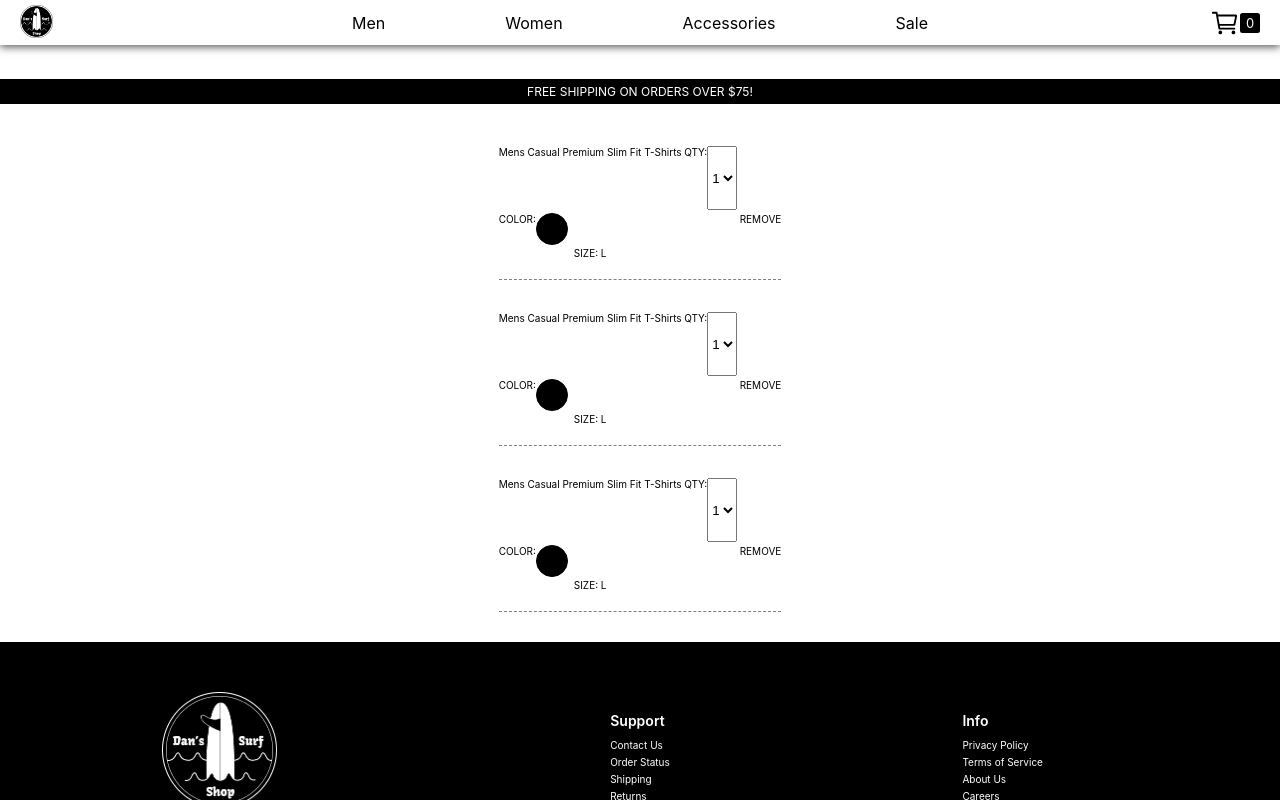
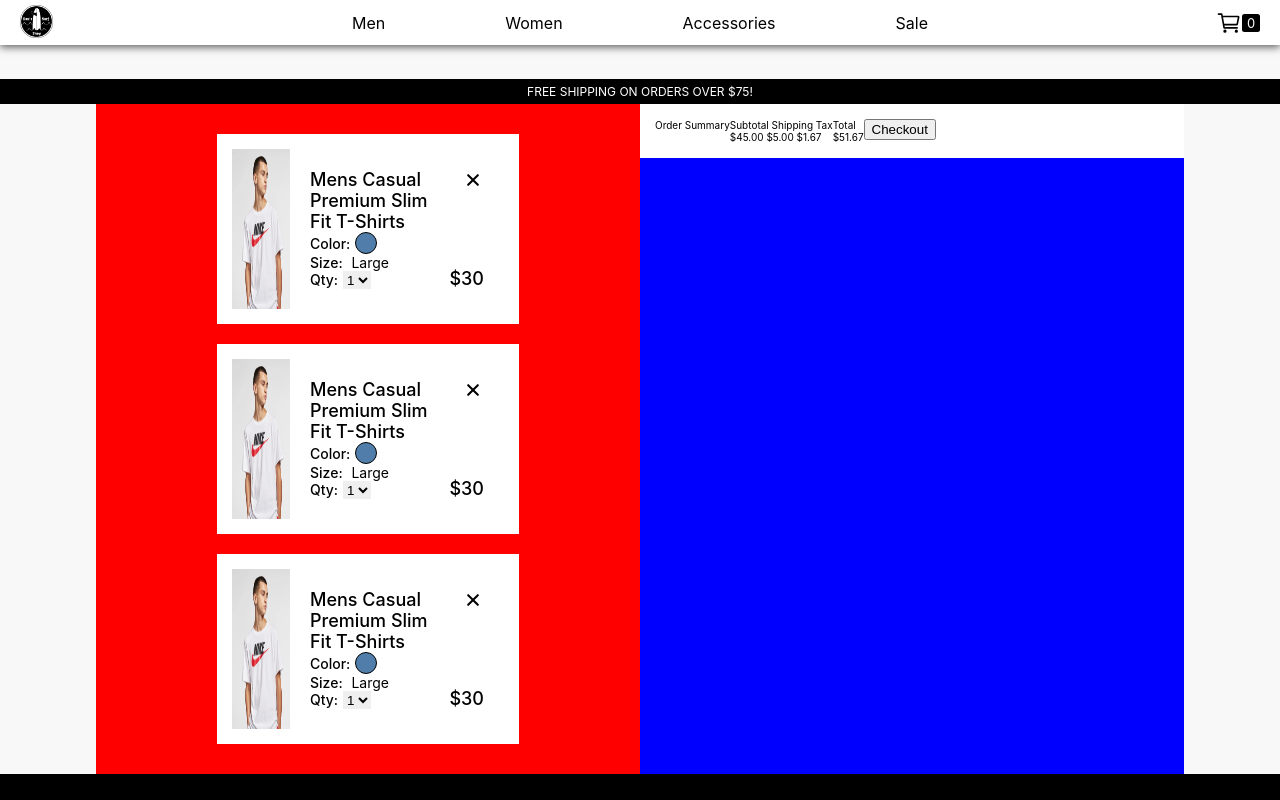
Before and after one commit to danlaratta/Dans_Surf_Shop, a React (Create React App) app in the folder frontend/: page /checkout in a window 1280 px wide. Shown: the top 800 px of the page. Built offline with nearby package versions, Linux system fonts and the light colour scheme.

Commit message:
cart card layout finished

```diff
--- a/frontend/src/components/CartCard.jsx
+++ b/frontend/src/components/CartCard.jsx
@@ -1,94 +1,142 @@
 import React from 'react'
 import styled from 'styled-components/macro'
+import img from '../assets/test.jpeg'
+import { IoClose } from 'react-icons/io5'
 
 const Container = styled.div`
-    width: 100%;
-    border-bottom: 0.1rem dashed gray;
+    width: 50%;
+    padding: 1.5rem;
+    background-color: #fff;
 `
 
 const Wrapper = styled.div`
+    display: flex;
+`
+
+const LeftSection = styled.div`
+    flex: 3;
+    display: flex;
+`
+
+const Image = styled.img`
+    width: 100%;
+`
+
+const RightSection = styled.div`
+    flex: 9;
+    width: 100%;
+    display: flex;
+    justify-content: space-between;
+    align-items: center;
+    padding: 2rem;
+`
+
+const LeftTextContainer = styled.div`
+    height: 100%;
+    display: flex;
+    flex-direction: column;
+    justify-content: space-between;
+    /* gap: 3rem; */
+`
+
+const Title = styled.span`
+    font-size: 1.8rem;
+    font-weight: 500;
+    width: 85%;
+`
+
+const ColorContainer = styled.div`
+    display: flex;
+    align-items: center;
+`
+
+const Colors = styled.div`
+    background-color: ${(props) => props.color};
+    width: 2rem;
+    height: 2rem;
+    border-radius: 50%;
+    border: 0.15rem solid #000;
+`
+
+const SubTitle = styled.span`
+    font-size: 1.4rem;
+    font-weight: 500;
+    padding-right: 0.5rem;
+`
+
+const SizeContainer = styled.span`
 
 `
 
-const CardSection = styled.div`
-
-`
-
-const Image = styled.img`
-
-`
-
-const TextContainer = styled.div`
-    display: grid;
-    grid-template-rows: 2fr 1fr 1fr;
-    grid-template-areas:
-        "title   qty   nav"
-        "color   .          remove"
-        "size    .          .";
-    text-align: center;
-    grid-gap: 0.25rem;
-`
-
-const Title = styled.span`
-    grid-area: title;
+const Text = styled.span`
+    font-size: 1.4rem;
 `
 
 const Quantity = styled.div`
     display: flex;
-    grid-area: qty;
 `
 
-const Label = styled.label`
+const QtySelect = styled.select`
+    border: none;
+    padding-top: 0.1rem;
+
+    &:hover {
+        cursor: pointer;
+    }
 
 `
 
-const QtySelect = styled.select`
 
+
+const RightTextContainer = styled.div`
+    height: 100%;
+    display: flex;
+    flex-direction: column;
+    justify-content: space-between;
 `
 
-const ColorContainer = styled.div`
-    display: flex;
-    grid-area: color;
+const Price = styled.span`
+    font-size: 1.8rem;
+    font-weight: 500;
 `
 
-const Colors = styled.div`
-    background-color: ${(props) => props.color};
-    width: 3rem;
-    height: 3rem;
-    border-radius: 50%;
-    border: 0.15rem solid #000;
+const RemoveIcon = styled.div`
+    font-size: 2.2rem;
+    display: flex;
+    justify-content: flex-end;
 
     &:hover {
+        cursor: pointer;
+        color: #ce0101;
         transform: scale(1.1);
-        cursor: pointer;
     }
-`
-
-const Remove = styled.span`
-    grid-area: remove;
-`
-
-const SizeContainer = styled.span`
-    grid-area: size;
-`
-
-const Size = styled.span`
 `
 
 const CartCard = () => {
     return (
         <Container>
             <Wrapper>
-                <CardSection>
-                    <Image src="" />
-                </CardSection>
+                <LeftSection>
+                    <Image src={img} />
+                </LeftSection>
 
-                <CardSection>
-                    <TextContainer>
+                <RightSection>
+                    <LeftTextContainer>
                         <Title> Mens Casual Premium Slim Fit T-Shirts </Title>
 
+                        <ColorContainer>
+                            <SubTitle> Color: </SubTitle>
+                            <Colors color="#517daa" />
+                            {/* <Text> Navy </Text> */}
+                        </ColorContainer>
+
+                        <SizeContainer>
+                            <SubTitle> Size: </SubTitle>
+                            <Text> Large </Text>
+                        </SizeContainer>
+
                         <Quantity>
-                            <Label> QTY: </Label>
+                            <SubTitle> Qty: </SubTitle>
                             <QtySelect>
                                 <option value="1"> 1 </option>
                                 <option value="2"> 2 </option>
@@ -97,20 +145,13 @@ const CartCard = () => {
                                 <option value="5"> 5 </option>
                             </QtySelect>
                         </Quantity>
+                    </LeftTextContainer>
 
-                        <ColorContainer>
-                            <Label> COLOR: </Label>
-                            <Colors color='#000' />
-                        </ColorContainer>
-
-                        <Remove>  REMOVE </Remove>
-
-                        <SizeContainer>
-                            <Label> SIZE: </Label>
-                            <Size> L </Size>
-                        </SizeContainer>
-                    </TextContainer>
-                </CardSection>
+                    <RightTextContainer>
+                        <RemoveIcon> <IoClose /> </RemoveIcon>
+                        <Price> $30 </Price>
+                    </RightTextContainer>
+                </RightSection>
             </Wrapper>
         </Container>
     )
--- a/frontend/src/components/Navbar.jsx
+++ b/frontend/src/components/Navbar.jsx
@@ -61,7 +61,7 @@ const IconContainer = styled.div``
 
 const CheckoutLink = styled(Link)`
     text-decoration: none;
-    font-size: 3rem;
+    font-size: 2.6rem;
     color: #000;
     display: flex;
     justify-content: center;
@@ -69,8 +69,8 @@ const CheckoutLink = styled(Link)`
 `
 
 const AmountContainer = styled.div`
-    width: 1.4rem;
-    height: 1.4rem;
+    width: 1.2rem;
+    height: 1.2rem;
     padding: 0.3rem;
     background-color: #000;
     border-radius: 0.25rem;
--- /dev/null
+++ b/frontend/src/components/OrderSummary.jsx
@@ -0,0 +1,91 @@
+import React from 'react'
+import styled from 'styled-components/macro'
+
+const Container = styled.div`
+    padding: 1.5rem;
+    background-color: #fff;
+`
+
+const Wrapper = styled.div`
+    height: 100%;
+    display: flex;
+`
+
+const Sections = styled.div`
+
+`
+
+const Title = styled.span`
+
+`
+
+const TextContainer = styled.div`
+
+`
+
+const LeftText = styled.div`
+
+`
+
+const RightText = styled.div`
+
+`
+
+const Text = styled.span`
+
+`
+
+const BoldText = styled.span`
+
+`
+
+const CheckoutBtn = styled.button`
+
+`
+
+
+const OrderSummary = () => {
+    return (
+        <Container>
+            <Wrapper>
+                <Sections>
+                    <Title> Order Summary </Title>
+                </Sections>
+
+                <Sections>
+                    <TextContainer>
+                        <LeftText>
+                            <Text> Subtotal </Text>
+                            <Text> Shipping </Text>
+                            <Text> Tax </Text>
+                        </LeftText>
+
+                        <RightText>
+                            <Text> $45.00 </Text>
+                            <Text> $5.00 </Text>
+                            <Text> $1.67 </Text>
+                        </RightText>
+                    </TextContainer>
+                </Sections>
+
+                <Sections>
+                    <TextContainer>
+                        <LeftText>
+                            <BoldText> Total </BoldText>
+                        </LeftText>
+
+                        <RightText>
+                            <BoldText> $51.67 </BoldText>
+                        </RightText>
+                    </TextContainer>
+                </Sections>
+
+                <Sections>
+                    <CheckoutBtn> Checkout </CheckoutBtn>
+                </Sections>
+            </Wrapper>
+        </Container>
+    )
+}
+
+export default OrderSummary
--- a/frontend/src/pages/Checkout.jsx
+++ b/frontend/src/pages/Checkout.jsx
@@ -2,6 +2,7 @@ import React from 'react'
 import styled from 'styled-components/macro'
 import CartCard from '../components/CartCard'
 import FreeShipping from '../components/FreeShipping'
+import OrderSummary from '../components/OrderSummary'
 
 const Container = styled.div`
     width: 100%;
@@ -9,14 +10,32 @@ const Container = styled.div`
     display: flex;
     flex-direction: column;
     align-items: center;
+    background-color: #f8f8f8;
 `
 
-const Test = styled.div`
+const Wrapper = styled.div`
+    width: 100%;
+    display: flex;
+    justify-content: center;
+`
+
+const SectionContainer = styled.div`
+    width: 85%;
+    display: flex;
+`
+
+const Sections = styled.div`
+    flex: 1;
+    background-color: blue;
+`
+
+const CardsContainer = styled.div`
     display: flex;
     flex-direction: column;
     align-items: center;
     gap: 2rem;
     padding: 3rem 0rem;
+    background-color: red;
 `
 
 
@@ -25,11 +44,21 @@ const Checkout = () => {
         <Container>
             <FreeShipping />
 
-            <Test>
-                <CartCard />
-                <CartCard />
-                <CartCard />
-            </Test>
+            <Wrapper>
+                <SectionContainer>
+                    <Sections>
+                        <CardsContainer>
+                            <CartCard />
+                            <CartCard />
+                            <CartCard />
+                        </CardsContainer>
+                    </Sections>
+
+                    <Sections>
+                        <OrderSummary />
+                    </Sections>
+                </SectionContainer>
+            </Wrapper>
         </Container>
     )
 }
```
